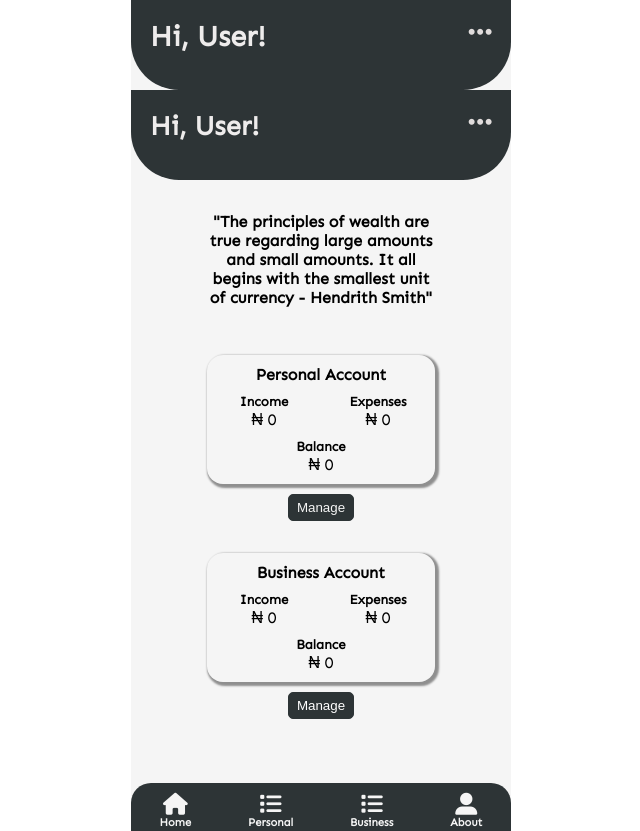
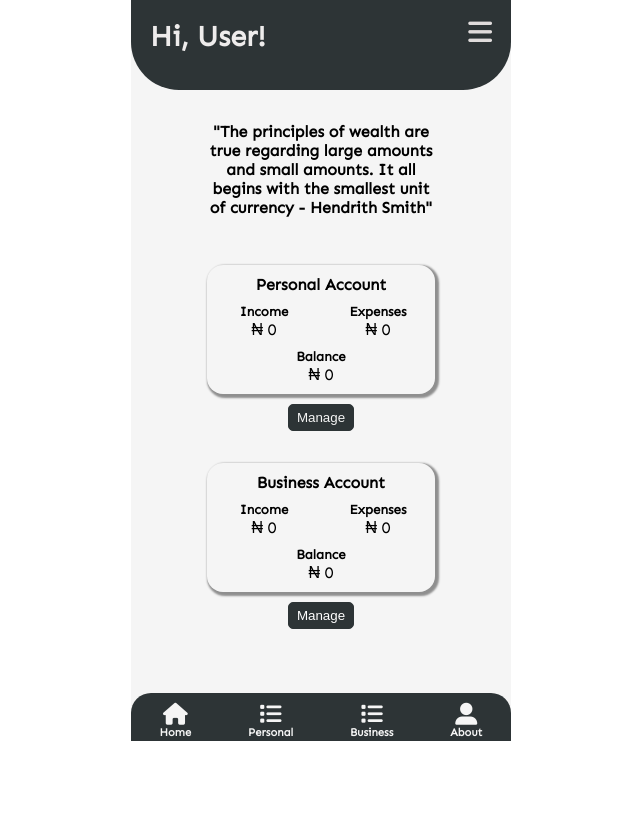
Before and after one commit to Segun98/NairaTrack, a React (Create React App) app: page / in a window 1280 px wide. Shown: the whole page, without its empty margins (319-959 px from the left). After the commit the page ends 800 px from the top, so only its background shows below. Built offline with nearby package versions, Linux system fonts and the light colour scheme; a web font is replaced by a local one.

Commit message:
UseLocation and UseHistory React Router Hooks used

```diff
--- a/src/components/Header.js
+++ b/src/components/Header.js
@@ -55,10 +55,11 @@ export default function Header() {
               setNav(!Nav);
             }}
           >
-            <i
+          <i style={{ display: Nav ? "block" : "none" }} className="fas fa-bars"></i>
+            {/* <i
               style={{ display: Nav ? "block" : "none" }}
               className="fas fa-ellipsis-h"
-            ></i>
+            ></i> */}
             <i
               style={{ display: Nav ? "none" : "block" }}
               className="fas fa-times"
--- a/src/components/Index.js
+++ b/src/components/Index.js
@@ -26,10 +26,10 @@ export default function Index() {
   const [IncomeTwo, setIncomeTwo] = valueOneAccountTwo;
   const [ExpensesTwo, setExpensesTwo] = valueTwoAccountTwo;
 
-  const LinkStyle = {
-    textDecoration: "none",
-    color: "whitesmoke"
-  };
+  // const LinkStyle = {
+  //   textDecoration: "none",
+  //   color: "whitesmoke"
+  // };
 
   const [Modal, setModal] = useState(true);
   const [ModalTwo, setModalTwo] = useState(true);
@@ -71,16 +71,6 @@ export default function Index() {
   const displayQuotes = quotes[random];
   return (
     <section className="index-page">
-      <header>
-        <div className="index-header-wrap">
-          <div className="index-header-welcome">Hi, User!</div>
-          <div className="index-menu" title="menu">
-            <Link style={LinkStyle} to="/about">
-              <i className="fas fa-ellipsis-h"></i>
-            </Link>
-          </div>
-        </div>
-      </header>
       <section className="random-quotes">
         <div className="quotes">
           <h4>"{displayQuotes}"</h4>
```
